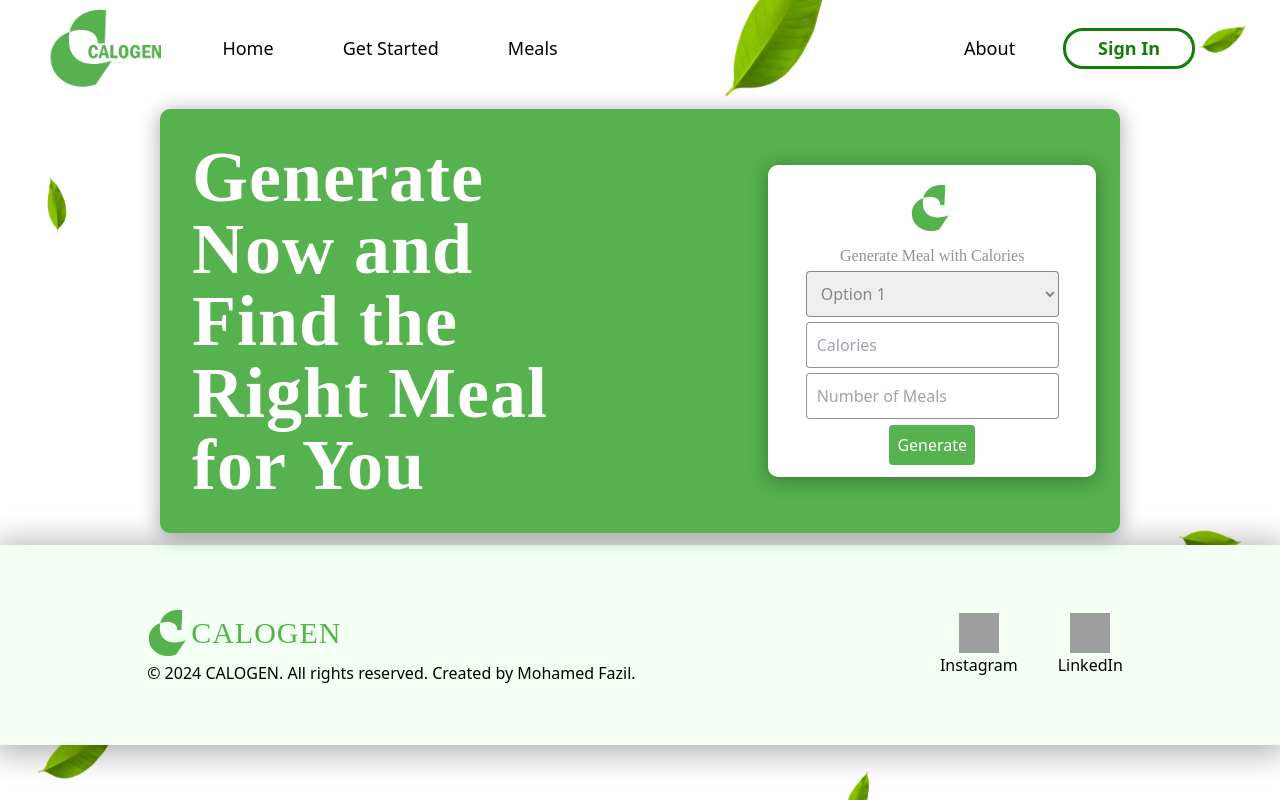
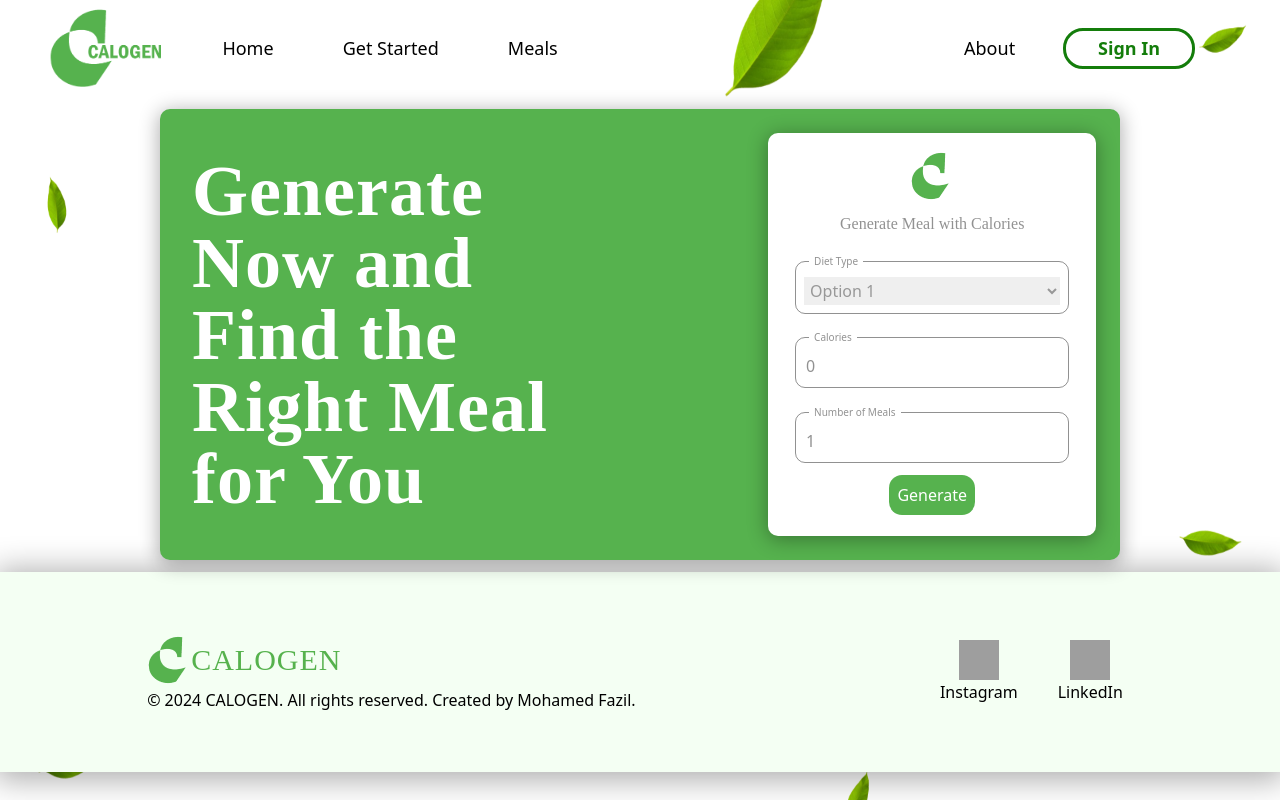
Before and after one commit to kalviumcommunity/S53_MohamedFazil_Capstone_CaloGen, a React (Vite) app in the folder CLIENT/: page /gen in a window 1280 px wide. Built offline with nearby package versions, Linux system fonts and the light colour scheme; grey boxes are pictures that could not be loaded; a web font is replaced by a local one.

Commit message:
fixed css of generator box

```diff
--- a/CLIENT/src/App.css
+++ b/CLIENT/src/App.css
@@ -160,11 +160,41 @@ button {
   font-family: "Franklin Gothic Book";
 }
 
-.form > input,
-.form > select {
-  padding: 10px;
-  margin: 1%;
+.form{
+  margin: 0 3%;
+  padding: 3%;
+}
+
+.form > fieldset {
   border: solid 1px hsla(0, 0%, 0%, 0.43);
   width: 100%;
+  margin: 3%;
+  box-sizing: border-box;
   color: #0000006e;
+  padding: 8px;
 }
+
+.form > fieldset > legend {
+  /* font-family: "franklin"; */
+  font-size: 10px;
+  margin-left: 5px;
+  padding: 0 5px;
+  /* font-style: italic; */
+}
+
+.form > fieldset > input,
+.form > fieldset > select {
+  padding: 2px;
+  height: 100%;
+  width: 100%;
+}
+
+.form > fieldset > input:focus,
+.form > fieldset > select:focus {
+  outline: none;
+}
+
+.form > button{
+  box-shadow: 0 3px 10px -2px hsla(0, 0%, 0%, 0.326);
+  margin: 20px 0 0 0;
+}
--- a/CLIENT/src/routes/Generator.jsx
+++ b/CLIENT/src/routes/Generator.jsx
@@ -15,42 +15,56 @@ const Generator = () => {
         <div className="gen-tagline text-7xl text-white w-1/2 p-5">
           Generate Now and Find the Right Meal for You
         </div>
-        <div className="gen-formbox flex flex-col justify-center items-center m-3 bg-white rounded-[10px] p-2">
+        <div className="gen-formbox flex flex-col justify-start items-stretch m-3 bg-white rounded-[10px] p-2">
+          <div className="flex flex-col justify-center items-center">
             <img src={Logo} alt="" className="p-2" />
             <h3 className="text-s text-[#0000006e]">
               Generate Meal with Calories
             </h3>
+          </div>
           <form
             onSubmit={handleSubmit(onSubmit)}
             className="form flex flex-col justify-center items-center"
           >
-            <select
-              {...register("type")}
-              className="m-1 p-2 rounded text-[#c6c6c6]"
-            >
+            <fieldset className="rounded-[10px]">
+              <legend>Diet Type</legend>
+              <select {...register("type")} className="w-full text-[#989898] ">
                 <option value="option1">Option 1</option>
                 <option value="option2">Option 2</option>
                 <option value="option3">Option 3</option>
               </select>
+            </fieldset>
+            <fieldset className="rounded-[10px]">
+              <legend>Calories</legend>
               <input
-              {...register("calories", { min: 0, max: 8000 })}
+                {...register("calories")}
                 type="number"
-              placeholder="Calories"
                 step="100"
-              className="m-1 p-2 rounded"
+                defaultValue="0"
+                min="0"
+                max="8000"
+                className="w-full"
               />
+            </fieldset>
+            <fieldset className="rounded-[10px]">
+              <legend>Number of Meals</legend>
               <input
-              {...register("numberOfMeals", { min: 0, max: 5 })}
+                {...register("numberOfMeals")}
                 type="number"
-              placeholder="Number of Meals"
-              className="m-1 p-2 rounded"
+                defaultValue="1"
+                min="1"
+                max="4"
+                className="w-full"
               />
+            </fieldset>
+            <div className="">
               <button
                 type="submit"
-              className="m-1 p-2 bg-[#56B24E] text-white rounded"
+                className="m-1 p-2 bg-[#56B24E] text-white rounded-[13px]"
               >
                 Generate
               </button>
+            </div>
           </form>
         </div>
       </div>
```
Lines whose indentation alone changed are shown as unchanged.
